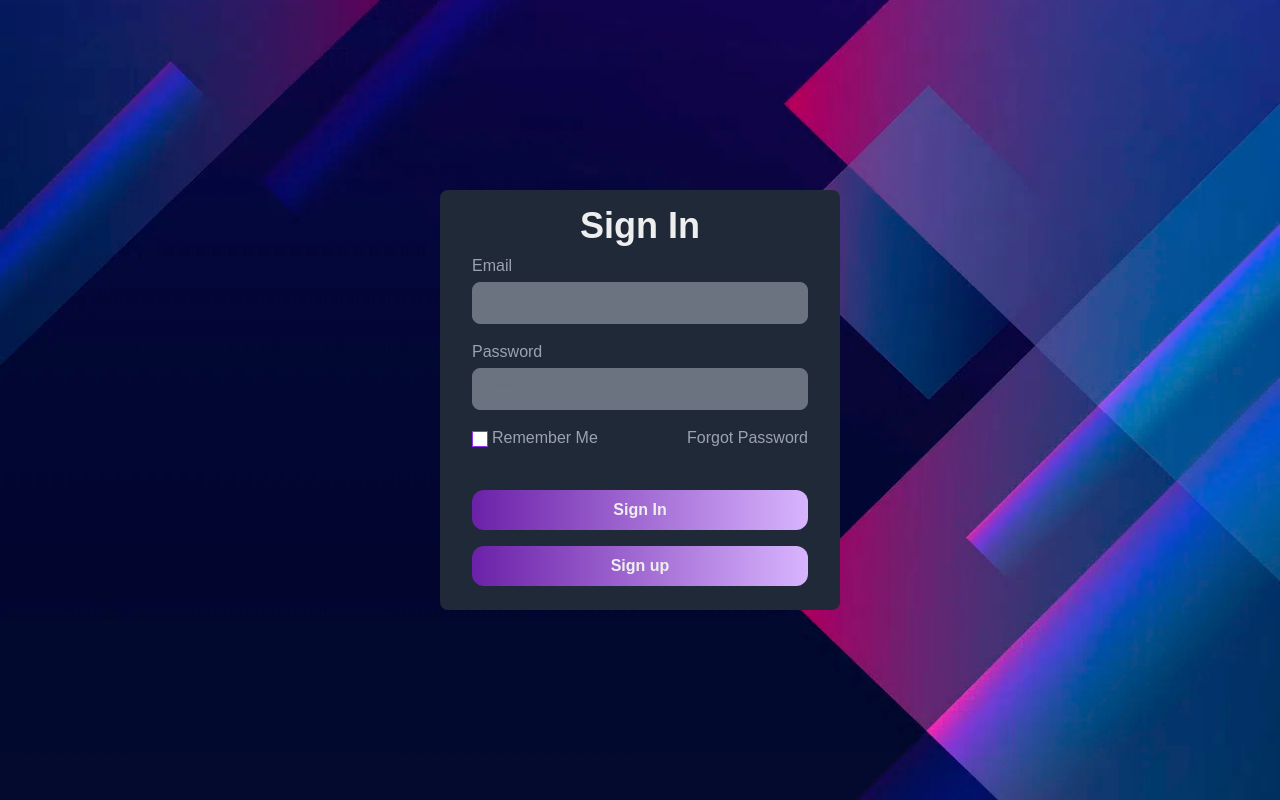
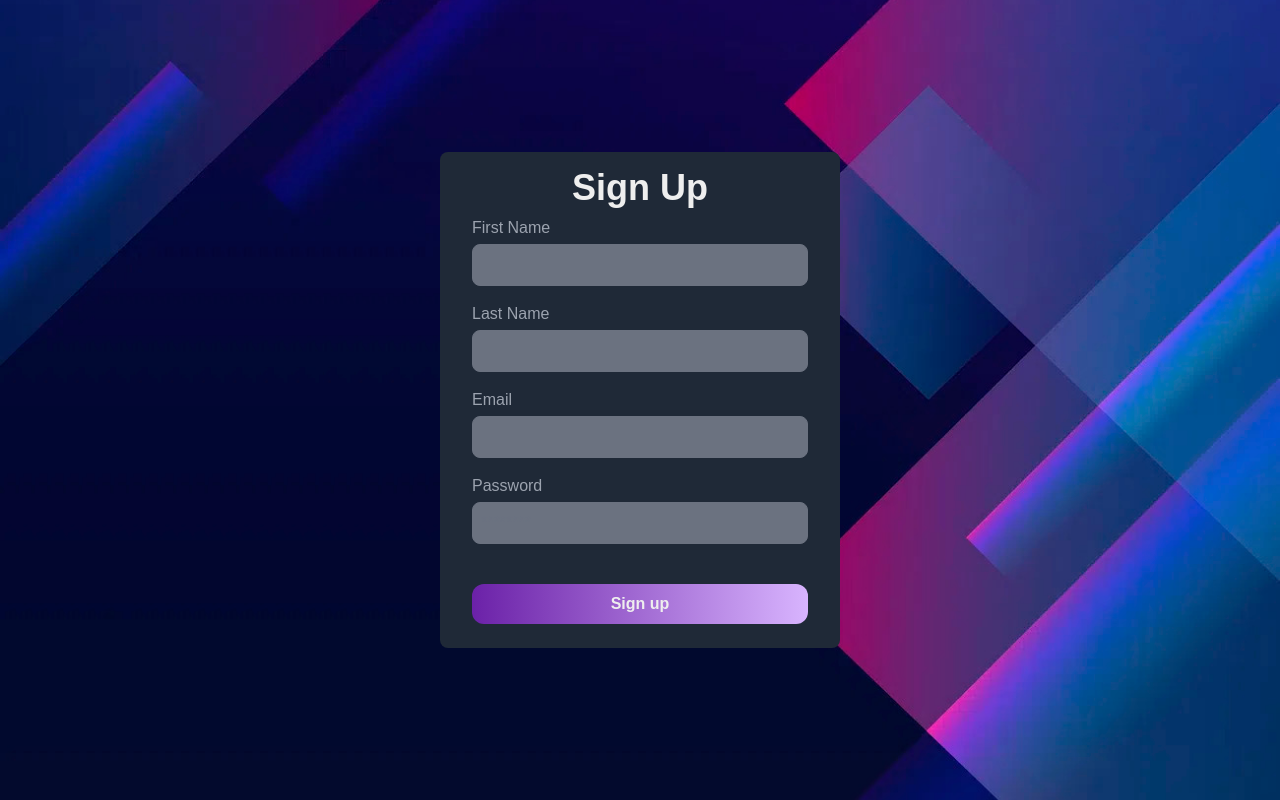
Before and after one commit to Netanel-Iyov/Todo-list, a React (Create React App) app in the folder client/: page /registration in a window 1280 px wide. Before the commit this address led to /login. Built offline with nearby package versions, Linux system fonts and the light colour scheme.

Commit message:
adding registration page, before converting styling to tailwind

```diff
--- a/client/src/App.js
+++ b/client/src/App.js
@@ -2,6 +2,7 @@ import React from 'react';
 import { BrowserRouter as Router, Routes, Route, Navigate } from 'react-router-dom';
 import HomePage from "./components/Home.jsx"
 import LoginPage from "./components/Login.jsx"
+import RegistrationPage from './components/Registration.jsx';
 
 const App = () => {
     return (
@@ -10,7 +11,8 @@ const App = () => {
             <Route path="/" element={<Navigate to="/login" />} />
             <Route path="/home" element={<HomePage />} />
             <Route path="/login" element={<LoginPage />} />
-            <Route path="*" element={<Navigate to="/login" />} />
+            <Route path="/registration" element={<RegistrationPage />} />
+            {/* <Route path="*" element={<Navigate to="/login" />} />  */}
           </Routes>
         </Router>
       );
--- a/client/src/components/Home.jsx
+++ b/client/src/components/Home.jsx
@@ -1,8 +1,6 @@
 import { useState, useEffect, Fragment } from "react";
 
 const API_BASE = "http://localhost:3001"
-
-
 
 const HomePage = () => {
     const [todos, setTodos] = useState([]);
@@ -74,10 +72,10 @@ const HomePage = () => {
 
     return (
       <div className="App">
-            <h1>Welcome, {`${localStorage.name}`} </h1>
+            <h1>Welcome, {`${localStorage.first_name}`} </h1>
             <h4>Your tasks</h4>
 
-            <div className="todos">
+            <div>
                 { todos.map(todo => (
                     <div className={"todo " + (todo.complete ? "is-complete" : "")}
                     key={todo._id} onClick={() => completeTodo(todo._id)}>
--- a/client/src/components/Login.jsx
+++ b/client/src/components/Login.jsx
@@ -1,4 +1,4 @@
-import React, {useState} from "react"
+import React, {useState, useLayoutEffect} from "react"
 import backgroundImage from '../assets/geometric_background.jpg';
 import { useNavigate } from 'react-router-dom';
 
@@ -9,9 +9,29 @@ const LoginPage = () => {
     const navigate = useNavigate();
 
     // hooks
+    // useLayoutEffect runs the code before the render() function is called
+    useLayoutEffect (() => {
+        checkIfConnected();
+    }, [])
+
     const [email, setEmail] = useState("")
     const [password, setPassword] = useState("")
-    const [loginError, setLoginError] = useState('')
+    const [rememberMe, setRememberMe] = useState(true)
+    const [loginError, setLoginError] = useState("")
+
+    const checkIfConnected = () => {
+        const token = localStorage.getItem('token')
+        const first_name = localStorage.getItem('first_name')
+        const rememberMe = localStorage.getItem('remember_me')
+        console.log(token, first_name, rememberMe)
+
+        if (rememberMe === 'false' || token === null || token === 'undefinded' || first_name === 'undefined' || first_name === null ) {
+            return
+        }
+        else {
+            navigate('/home')
+        }
+    }
 
     const handleSubmit = async (event) => {
         event.preventDefault();
@@ -26,21 +46,27 @@ const LoginPage = () => {
             },
             body: JSON.stringify(data)
         }
-        const response = await fetch(API_BASE + '/user/login', requestOptions).then(res => res.json())
+        const response = await fetch(API_BASE + '/user/login', requestOptions)
+        const responseData = await response.json()
 
-        // Save the token and name in the local Storage
-        localStorage.setItem('token', response.token)
-        localStorage.setItem('first_name', response.first_name)
+        if (!responseData.token) {
 
-        if (!response.token) {
-             setLoginError('* Wrong Login Details')
+            setLoginError('* Wrong Login Details')
+
         }
         else {
-            // save user and redirect to homepage
+            // Save the token and name in the local Storage
+            localStorage.setItem('token', responseData.token)
+            localStorage.setItem('first_name', responseData.first_name)
+            localStorage.setItem('remember_me', rememberMe)
+
             navigate('/home')
         }
+    }
 
-    }
+    const handleSignUp = () => {
+        navigate('/registration'); // Replace '/registration' with the desired URL of your registration page
+      };
 
     return (
         <div className="bg-cover bg-no-repeat bg-center h-screen flex items-center justify-center" style={{ backgroundImage: `url(${backgroundImage})` }}>
@@ -61,15 +87,15 @@ const LoginPage = () => {
                     </div>
 
                     <div className="flex justify-between text-gray-400 py-2">
-                        <p><input type="checkbox" className="mr-1 text-purple-600 border-purple-600"></input>Remember Me</p>
+                        <p><input type="checkbox" defaultChecked={true} onChange={ (e) => {setRememberMe(!e.target.value)}} value={rememberMe} className="mr-1 text-purple-600 border-purple-600"></input>Remember Me</p>
                         <p>Forgot Password</p>
                     </div>
 
-                    {loginError && <p className="text-center text-red-500 mt-2">{loginError}</p>}
+                    {loginError && <p className="text-center text-purple-500 mt-2">{loginError}</p>}
 
                     <div>
                         <button type="submit" className="bg-gradient-to-r from-purple-800 to-purple-300 w-full py-2 my-2 rounded-xl font-semibold hover:bg-gradient-to-r hover:from-purple-1000 hover:to-purple-500 mt-8">Sign In</button>
-                        <button className="bg-gradient-to-r from-purple-800 to-purple-300 w-full py-2 my-2 rounded-xl font-semibold hover:bg-gradient-to-r hover:from-purple-1000 hover:to-purple-500">Sign up</button>
+                        <button onClick={handleSignUp} className="bg-gradient-to-r from-purple-800 to-purple-300 w-full py-2 my-2 rounded-xl font-semibold hover:bg-gradient-to-r hover:from-purple-1000 hover:to-purple-500">Sign up</button>
                     </div>
                 </form>
             </div>
--- /dev/null
+++ b/client/src/components/Registration.jsx
@@ -0,0 +1,99 @@
+import React, {useState, useEffect} from "react"
+import backgroundImage from '../assets/geometric_background.jpg';
+import { useNavigate } from 'react-router-dom';
+
+
+const API_BASE='http://localhost:3001'
+
+const RegistrationPage = () => {
+    const navigate = useNavigate();
+
+    // hooks
+    const [email, setEmail] = useState("")
+    const [password, setPassword] = useState("")
+    const [firstName, setFirstName] = useState("")
+    const [lastName, setLastName] = useState("")
+    const [loginError, setLoginError] = useState("")
+
+    useEffect (() => {
+        ClearLocalStorage();
+    }, [])
+
+    const ClearLocalStorage = () => {
+        localStorage.clear();
+    }
+
+    const handleSubmit = async (event) => {
+        event.preventDefault();
+        let data = {email: email,
+                    password: password,
+                    firstName: firstName,
+                    lastName: lastName
+            }
+
+        let requestOptions = {
+            method: 'POST',
+            headers: {
+                'Content-Type': 'application/json'
+            },
+            body: JSON.stringify(data)
+        }
+
+        try {
+            const response = await fetch(API_BASE + '/user/new', requestOptions)
+            if (response.ok) {
+                const data = await response.json()
+                navigate('/login')
+            }
+            else {
+                setLoginError('* Wrong Registration Details')
+            }
+        } catch (error) {
+            setLoginError('* Wrong Registration Details')
+        }
+    }
+
+
+
+    return (
+        <div className="bg-cover bg-no-repeat bg-center h-screen flex items-center justify-center" style={{ backgroundImage: `url(${backgroundImage})` }}>
+            <div className="flex flex-col justify-center w-screen h-screen ">
+                <form className="max-w-[400px] bg-gray-800 w-full mx-auto p=8 px-8 py-4 rounded-lg" onSubmit={handleSubmit}>
+                    <h2 className="text-4xl dark:text-white font-bold text-center">Sign Up</h2>
+
+                    <div className="flex flex-col text-gray-400 py-2">
+                        <label>First Name</label>
+                        <input className="rounded-lg bg-gray-500 mt-1 p-2 focus:border-purple-600 focus:bg-gray-800 focus:outline-none" type="text" name="first_name"
+                        onChange={ (e) => { setFirstName(e.target.value) }} value={firstName} required/>
+                    </div>
+
+                    <div className="flex flex-col text-gray-400 py-2">
+                        <label>Last Name</label>
+                        <input className="rounded-lg bg-gray-500 mt-1 p-2 focus:border-purple-600 focus:bg-gray-800 focus:outline-none" type="text" name="last_name"
+                        onChange={ (e) => { setLastName(e.target.value) }} value={lastName} required/>
+                    </div>
+
+                    <div className="flex flex-col text-gray-400 py-2">
+                        <label>Email</label>
+                        <input className="rounded-lg bg-gray-500 mt-1 p-2 focus:border-purple-600 focus:bg-gray-800 focus:outline-none" type="email" name="email"
+                        onChange={ (e) => { setEmail(e.target.value) }} value={email} required/>
+                    </div>
+
+                    <div className="flex flex-col text-gray-400 py-2">
+                        <label>Password</label>
+                        <input className="rounded-lg bg-gray-500 mt-1 p-2 focus:border-purple-600 focus:bg-gray-800 focus:outline-none" type="password" placeholder="********" name="password"
+                        onChange={ (e) => { setPassword(e.target.value) }} value={password} required/>
+                    </div>
+
+                    {loginError && <p className="text-center text-purple-500 mt-2">{loginError}</p>}
+
+                    <div>
+                        <button type="submit" className="bg-gradient-to-r from-purple-800 to-purple-300 w-full py-2 my-2 rounded-xl font-semibold hover:bg-gradient-to-r hover:from-purple-1000 hover:to-purple-500 mt-8">Sign up</button>
+                    </div>
+                </form>
+            </div>
+        </div>
+        )
+    }
+
+export default RegistrationPage;
```
Also changed, not shown: 2 other files (tests, documents, lock files or other folders).
